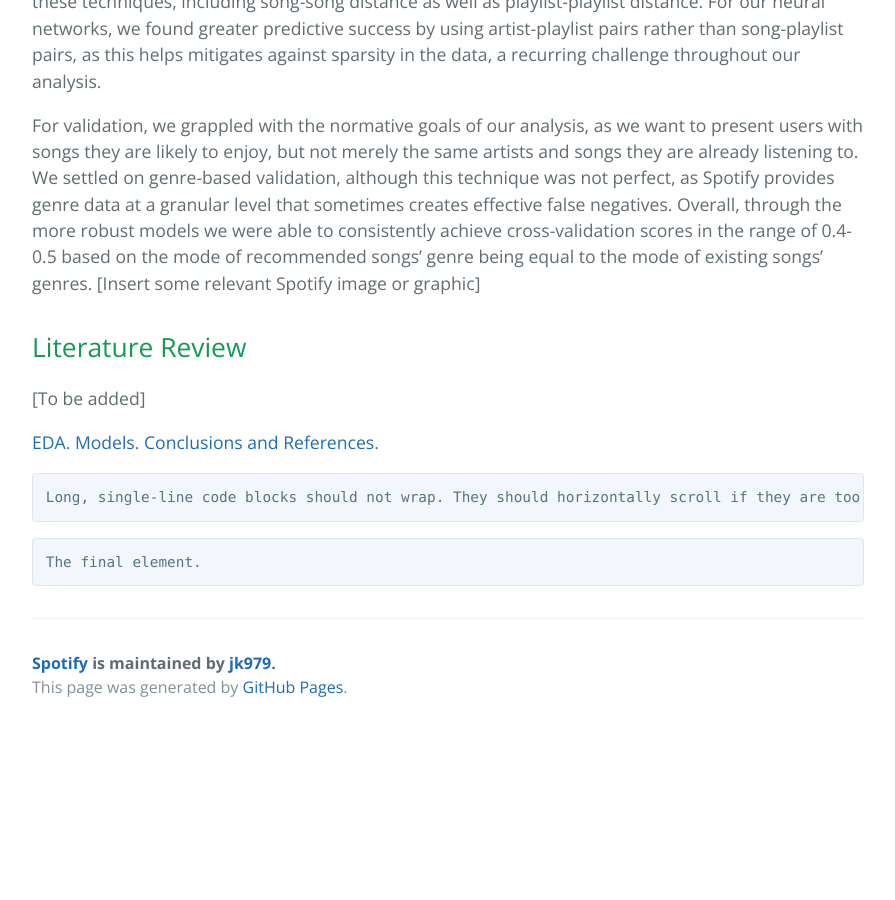
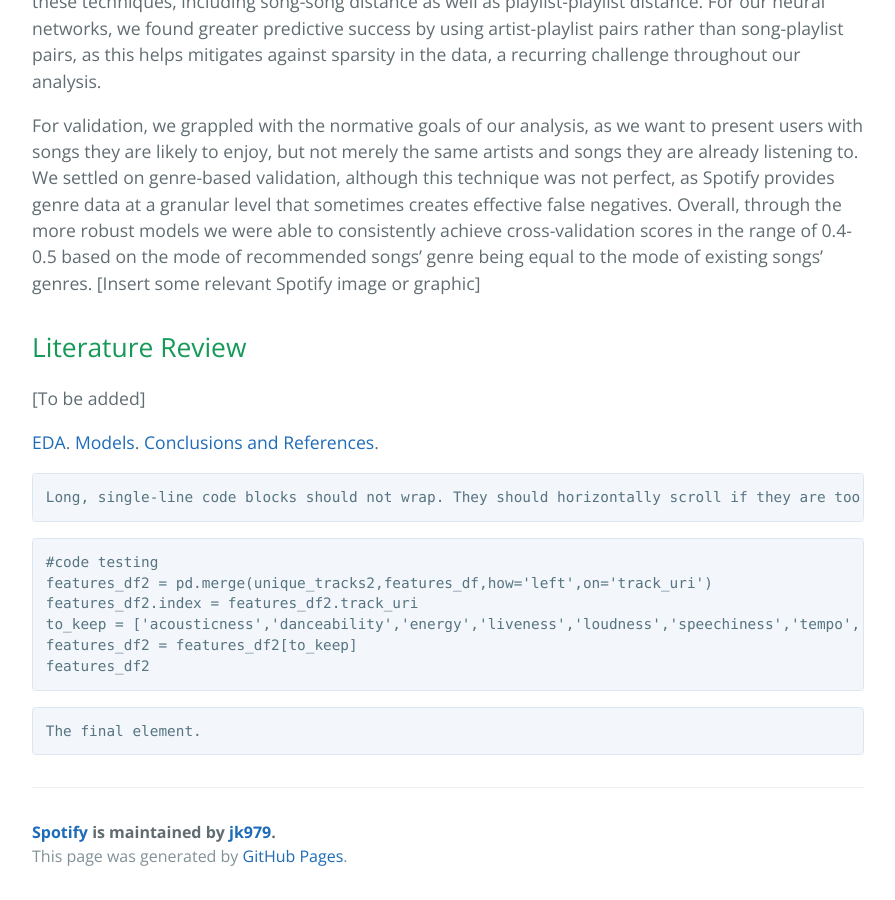
Before and after one commit to jk979/Spotify, a Jekyll site: the page built from index.md, in a window 1280 px wide and 900 px high, scrolled down 1086 px. Shown: the whole window, without its empty margins (192-1087 px from the left). Built offline with Jekyll 4.4.1, drawn with Linux system fonts in a browser that asks for light colours; our own code applies the rules of GitHub Pages for plain Markdown files; before the commit the page ends 1817 px from its top, so only the background shows below that.

Commit message:
testing code blocks

````diff
--- a/index.md
+++ b/index.md
@@ -24,5 +24,14 @@ Long, single-line code blocks should not wrap. They should horizontally scroll i
 ```
 
 ```
+#code testing
+features_df2 = pd.merge(unique_tracks2,features_df,how='left',on='track_uri')
+features_df2.index = features_df2.track_uri
+to_keep = ['acousticness','danceability','energy','liveness','loudness','speechiness','tempo','valence','negativity','neutrality','positivity']
+features_df2 = features_df2[to_keep]
+features_df2
+```
+
+```
 The final element.
 ```
````
Also changed, not shown: conclusions.md (+1 -1 lines).
